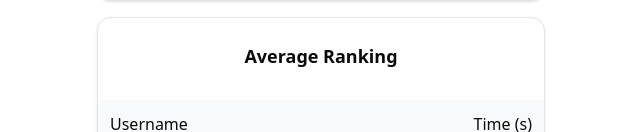
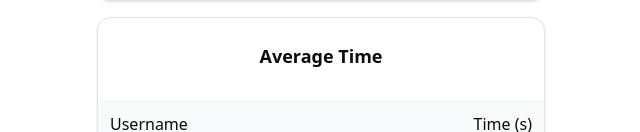
Before and after one commit to mattea11/shootingTimeTracker, a React (Vite) app: page /shootingResults in a window 1280 px wide. Shown: the part 516-648 px from the top of the page, without its empty margins (319-959 px from the left). Built offline with nearby package versions, Linux system fonts and the light colour scheme.

Commit message:
added calculation of tabels on results page, updated result csv

```diff
--- a/src/pages/ShootingResults.tsx
+++ b/src/pages/ShootingResults.tsx
@@ -9,9 +9,9 @@ import { Card, CardContent, CardHeader, CardTitle } from "@/components/ui/card"
 interface TimeData {
   [userId: string]: {
     [round: number]: {
-      time1: string
-      time2: string
-      time3: string
+      time1: { input: string; total?: number; isEditable: boolean }
+      time2: { input: string; total?: number; isEditable: boolean }
+      time3: { input: string; total?: number; isEditable: boolean }
     }
   }
 }
@@ -40,32 +40,43 @@ export default function ShootingResults() {
     }
   }, [])
 
-  const getTime = (userId: string, round: number, timeSlot: "time1" | "time2" | "time3") => {
-    return timeData[userId]?.[round]?.[timeSlot] || ""
+  const getTimeTotal = (userId: string, round: number, timeSlot: "time1" | "time2" | "time3") => {
+    return timeData[userId]?.[round]?.[timeSlot]?.total
   }
 
-  const getAllUserTimes = (userId: string): number[] => {
+  const getAllValidTimesForRound = (userId: string, round: number): number[] => {
     const times: number[] = []
-    for (let round = 1; round <= 20; round++) {
     ;["time1", "time2", "time3"].forEach((timeSlot) => {
-        const time = getTime(userId, round, timeSlot as "time1" | "time2" | "time3")
-        if (time && !isNaN(Number.parseFloat(time))) {
-          times.push(Number.parseFloat(time))
+      const time = getTimeTotal(userId, round, timeSlot as "time1" | "time2" | "time3")
+      if (time !== undefined && !isNaN(time)) {
+        times.push(time)
       }
     })
-    }
     return times
   }
 
   const getSteelShootingRanking = (): UserRanking[] => {
     return users
       .map((user) => {
-        const times = getAllUserTimes(user)
-        const totalTime = times.reduce((sum, time) => sum + time, 0)
+        let totalValidRounds = 0
+        let totalTime = 0
+
+        for (let round = 1; round <= 20; round++) {
+          const roundTimes = getAllValidTimesForRound(user, round)
+          if (roundTimes.length > 0) {
+            totalValidRounds++
+            // Sort times and drop the worst (largest) time
+            const sortedTimes = [...roundTimes].sort((a, b) => a - b)
+            const timesToAverage = sortedTimes.slice(0, -1) // Drop the worst time
+            const roundTotal = timesToAverage.reduce((sum, time) => sum + time, 0)
+            totalTime += roundTotal / timesToAverage.length
+          }
+        }
+
         return {
           username: user,
-          time: totalTime,
-          displayTime: times.length > 0 ? totalTime.toFixed(2) : "N/A",
+          time: totalValidRounds > 0 ? totalTime : 0,
+          displayTime: totalValidRounds > 0 ? totalTime.toFixed(2) : "N/A",
         }
       })
       .filter((user) => user.time > 0)
@@ -75,12 +86,19 @@ export default function ShootingResults() {
   const getAverageRanking = (): UserRanking[] => {
     return users
       .map((user) => {
-        const times = getAllUserTimes(user)
-        const averageTime = times.length > 0 ? times.reduce((sum, time) => sum + time, 0) / times.length : 0
+        const allTimes: number[] = []
+        for (let round = 1; round <= 20; round++) {
+          const roundTimes = getAllValidTimesForRound(user, round)
+          allTimes.push(...roundTimes)
+        }
+
+        const averageTime = allTimes.length > 0 ?
+          allTimes.reduce((sum, time) => sum + time, 0) / allTimes.length : 0
+
         return {
           username: user,
           time: averageTime,
-          displayTime: times.length > 0 ? averageTime.toFixed(2) : "N/A",
+          displayTime: allTimes.length > 0 ? averageTime.toFixed(2) : "N/A",
         }
       })
       .filter((user) => user.time > 0)
@@ -90,12 +108,18 @@ export default function ShootingResults() {
   const getBestTimeRanking = (): UserRanking[] => {
     return users
       .map((user) => {
-        const times = getAllUserTimes(user)
-        const bestTime = times.length > 0 ? Math.min(...times) : 0
+        const allTimes: number[] = []
+        for (let round = 1; round <= 20; round++) {
+          const roundTimes = getAllValidTimesForRound(user, round)
+          allTimes.push(...roundTimes)
+        }
+
+        const bestTime = allTimes.length > 0 ? Math.min(...allTimes) : 0
+
         return {
           username: user,
           time: bestTime,
-          displayTime: times.length > 0 ? bestTime.toFixed(2) : "N/A",
+          displayTime: allTimes.length > 0 ? bestTime.toFixed(2) : "N/A",
         }
       })
       .filter((user) => user.time > 0)
@@ -103,31 +127,63 @@ export default function ShootingResults() {
   }
 
 const exportToCSV = () => {
-    let csv = "User,"
+    // Get all rankings
+    const steelRanking = getSteelShootingRanking();
+    const averageRanking = getAverageRanking();
+    const bestTimeRanking = getBestTimeRanking();
+
+    // Create CSV content
+    let csv = "Shooting Results\n\n";
+
+    // 1. Raw Data Section
+    csv += "Raw Time Data\n";
+    csv += "User,";
     for (let round = 1; round <= 20; round++) {
-      csv += `Round ${round} Time1,Round ${round} Time2,Round ${round} Time3,`
+        csv += `Round ${round} Time1,Round ${round} Time2,Round ${round} Time3,`;
     }
-    csv = csv.slice(0, -1) + "\n"
+    csv = csv.slice(0, -1) + "\n";
 
     users.forEach((user) => {
-      csv += `${user},`
+        csv += `${user},`;
         for (let round = 1; round <= 20; round++) {
-        const time1 = getTime(user, round, "time1")
-        const time2 = getTime(user, round, "time2")
-        const time3 = getTime(user, round, "time3")
-        csv += `${time1},${time2},${time3},`
+            const time1 = getTimeTotal(user, round, "time1") || "";
+            const time2 = getTimeTotal(user, round, "time2") || "";
+            const time3 = getTimeTotal(user, round, "time3") || "";
+            csv += `${time1},${time2},${time3},`;
         }
-      csv = csv.slice(0, -1) + "\n"
-    })
+        csv = csv.slice(0, -1) + "\n";
+    });
 
-    const blob = new Blob([csv], { type: "text/csv" })
-    const url = window.URL.createObjectURL(blob)
-    const a = document.createElement("a")
-    a.href = url
-    a.download = "shooting-times.csv"
-    a.click()
-    window.URL.revokeObjectURL(url)
-  }
+    // 2. Steel Shooting Ranking
+    csv += "\nSteel Shooting Ranking\n";
+    csv += "Rank,Username,Total Time\n";
+    steelRanking.forEach((user, index) => {
+        csv += `${index + 1},${user.username},${user.displayTime}\n`;
+    });
+
+    // 3. Average Ranking
+    csv += "\nAverage Time Ranking\n";
+    csv += "Rank,Username,Average Time\n";
+    averageRanking.forEach((user, index) => {
+        csv += `${index + 1},${user.username},${user.displayTime}\n`;
+    });
+
+    // 4. Best Time Ranking
+    csv += "\nBest Time Ranking\n";
+    csv += "Rank,Username,Best Time\n";
+    bestTimeRanking.forEach((user, index) => {
+        csv += `${index + 1},${user.username},${user.displayTime}\n`;
+    });
+
+    // Create and download the CSV file
+    const blob = new Blob([csv], { type: "text/csv" });
+    const url = window.URL.createObjectURL(blob);
+    const a = document.createElement("a");
+    a.href = url;
+    a.download = "shooting-results.csv";
+    a.click();
+    window.URL.revokeObjectURL(url);
+};
 
   const RankingTable = ({ title, rankings }: { title: string; rankings: UserRanking[] }) => (
     <Card className="mb-4">
@@ -176,7 +232,6 @@ export default function ShootingResults() {
   return (
     <div className="min-h-screen p-4">
       <div className="max-w-md mx-auto">
-        {/* Header with Back Button */}
         <div className="flex items-center gap-3 mb-6">
           <Button variant="outline" size="icon" onClick={() => navigate(-1)}>
             <ArrowLeft className="h-4 w-4" />
@@ -184,16 +239,12 @@ export default function ShootingResults() {
           <h1 className="text-xl font-bold">Shooting Results</h1>
         </div>
 
-        {/* Steel Shooting Ranking */}
         <RankingTable title="Steel Shooting Ranking" rankings={steelRanking} />
 
-        {/* Average Ranking */}
-        <RankingTable title="Average Ranking" rankings={averageRanking} />
+        <RankingTable title="Average Time" rankings={averageRanking} />
 
-        {/* Best Time Ranking */}
         <RankingTable title="Best Time" rankings={bestTimeRanking} />
 
-        {/* Export Button */}
         <Button onClick={exportToCSV} className="w-full h-12 text-base" variant="outline">
           <Download className="mr-2 h-5 w-5" />
           Export to CSV
--- a/src/pages/TimeTrackerTable.tsx
+++ b/src/pages/TimeTrackerTable.tsx
@@ -1,6 +1,6 @@
 "use client"
 
-import { useState } from "react"
+import { useState, useEffect } from "react"
 import { useNavigate } from "react-router-dom"
 import { ChevronLeft, ChevronRight, Plus, Download, BarChart3, Trash2, Edit, X } from "lucide-react"
 import { Button } from "@/components/ui/button"
@@ -30,19 +30,42 @@ const password = import.meta.env.VITE_PASSWORD;
 export default function TimeTrackerTable() {
     const navigate = useNavigate()
 
-    const [currentRound, setCurrentRound] = useState(1)
-    const [users, setUsers] = useState<string[]>([])
+    // Initialize state with localStorage data
+    const [currentRound, setCurrentRound] = useState(() => {
+        const saved = localStorage.getItem("currentRound")
+        return saved ? parseInt(saved) : 1
+    })
+    const [users, setUsers] = useState<string[]>(() => {
+        const saved = localStorage.getItem("shootingUsers")
+        return saved ? JSON.parse(saved) : []
+    })
+    const [timeData, setTimeData] = useState<TimeData>(() => {
+        const saved = localStorage.getItem("shootingTimeData")
+        return saved ? JSON.parse(saved) : {}
+    })
+
     const [newUserName, setNewUserName] = useState("")
-    const [timeData, setTimeData] = useState<TimeData>({})
     const [activeInput, setActiveInput] = useState<{ userId: string, round: number, timeSlot: "time1" | "time2" | "time3" } | null>(null)
     const [passwordDialogOpen, setPasswordDialogOpen] = useState(false)
     const [passwordInput, setPasswordInput] = useState("")
     const [passwordError, setPasswordError] = useState(false)
     const [pendingEdit, setPendingEdit] = useState<{ userId: string, round: number, timeSlot: "time1" | "time2" | "time3" } | null>(null)
-    const [verifiedCells, _] = useState<{ [key: string]: boolean}>({})
     const [editingUser, setEditingUser] = useState<string | null>(null)
     const [editUserName, setEditUserName] = useState("")
     const [showUserDialog, setShowUserDialog] = useState(false)
+
+    // Save data to localStorage whenever it changes
+    useEffect(() => {
+        localStorage.setItem("shootingUsers", JSON.stringify(users))
+    }, [users])
+
+    useEffect(() => {
+        localStorage.setItem("shootingTimeData", JSON.stringify(timeData))
+    }, [timeData])
+
+    useEffect(() => {
+        localStorage.setItem("currentRound", currentRound.toString())
+    }, [currentRound])
 
     const addUser = () => {
         if (newUserName.trim()) {
@@ -244,15 +267,9 @@ export default function TimeTrackerTable() {
     }
 
     const handleShowResults = () => {
-        // Save data to localStorage
-        localStorage.setItem("shootingUsers", JSON.stringify(users))
-        localStorage.setItem("shootingTimeData", JSON.stringify(timeData))
-
-        // Navigate to results page
         navigate("/shootingResults")
     }
 
-    // User management functions
     const handleUserClick = (username: string) => {
         setEditingUser(username)
         setEditUserName(username)
@@ -300,6 +317,19 @@ export default function TimeTrackerTable() {
         setEditUserName("")
     }
 
+    const clearAllData = () => {
+    if (confirm("Are you sure you want to clear all data? This cannot be undone.")) {
+        localStorage.removeItem("shootingUsers")
+        localStorage.removeItem("shootingTimeData")
+        localStorage.removeItem("currentRound")
+
+        setUsers([])
+        setTimeData({})
+        setCurrentRound(1)
+        setNewUserName("")
+    }
+}
+
     return (
         <div className="min-h-full pt-4">
             <div className="max-w-md mx-auto">
@@ -315,6 +345,7 @@ export default function TimeTrackerTable() {
                         <div className="space-y-4">
                             <Input
                                 type="password"
+                                id="passwordInput"
                                 placeholder="Password"
                                 value={passwordInput}
                                 onChange={(e) => setPasswordInput(e.target.value)}
@@ -354,13 +385,13 @@ export default function TimeTrackerTable() {
                         <DialogFooter className="flex gap-2">
 
                             <Button variant="outline" onClick={closeUserDialog}>
-                                <X className="h-4 w-4" ></X>
+                                <X className="h-4 w-4"></X>
                                 Cancel
-                            </Button><Button variant="destructive" onClick={handleDeleteUser} className="flex items-center gap-2">
+                            </Button>
+                            <Button variant="destructive" onClick={handleDeleteUser} className="flex items-center gap-2">
                                 <Trash2 className="h-4 w-4" />
                                 Delete
                             </Button>
-
                             <Button onClick={handleRenameUser} disabled={!editUserName.trim()} className="flex items-center gap-2">
                                 <Edit className="h-4 w-4" />
                                 Save
@@ -411,20 +442,24 @@ export default function TimeTrackerTable() {
                                     </tr>
                                 </thead>
                                 <tbody>
-                                    {users.map((user) => (
-                                        <tr key={user} className="border-b">
+                                    {users.map((user, index) => (
+                                        <tr key={`${user}-${index}`} className="border-b">
                                             <td className="p-3">
                                                 <button
                                                     onClick={() => handleUserClick(user)}
-                                                    className="font-medium text-left hover:text-green-600 hover:font-bold transition-colors"
+                                                    className="font-medium text-left hover:text-green-700 hover:font-bold transition-colors"
+                                                    aria-label={`Edit shooter ${user}`}
                                                 >
                                                     {user}
                                                 </button>
                                             </td>
-                                            {(["time1", "time2", "time3"] as const).map((timeSlot) => (
+                                            {(["time1", "time2", "time3"] as const).map((timeSlot) => {
+                                                const inputId = `${user}-${currentRound}-${timeSlot}`
+                                                return (
                                                     <td key={timeSlot} className="p-2">
                                                         <div className="flex flex-col items-center">
                                                             <Input
+                                                                id={inputId}
                                                                 type="text"
                                                                 placeholder="0.00"
                                                                 className="text-center text-sm h-10"
@@ -439,8 +474,8 @@ export default function TimeTrackerTable() {
                                                                     (!activeInput ||
                                                                         activeInput.userId !== user ||
                                                                         activeInput.round !== currentRound ||
-                                                                    activeInput.timeSlot !== timeSlot) &&
-                                                                !verifiedCells[`${user}-${currentRound}-${timeSlot}`])}
+                                                                        activeInput.timeSlot !== timeSlot))}
+                                                                aria-label={`${user} round ${currentRound} ${timeSlot}`}
                                                             />
                                                             {activeInput?.userId !== user ||
                                                                 activeInput?.round !== currentRound ||
@@ -451,20 +486,28 @@ export default function TimeTrackerTable() {
                                                             ) : null}
                                                         </div>
                                                     </td>
-                                            ))}
+                                                )
+                                            })}
                                         </tr>
                                     ))}
                                     <tr className="border-b bg-gray-50">
                                         <td colSpan={4} className="p-3">
                                             <div className="flex gap-2">
                                                 <Input
+                                                    id="newShooterName"
                                                     className="w-full text-sm"
                                                     placeholder="New shooter name"
                                                     value={newUserName}
                                                     onChange={(e) => setNewUserName(e.target.value)}
                                                     onKeyPress={(e) => e.key === "Enter" && addUser()}
+                                                    aria-label="New shooter name input"
                                                 />
-                                                <Button size="sm" onClick={addUser} disabled={!newUserName.trim()}>
+                                                <Button
+                                                    size="sm"
+                                                    onClick={addUser}
+                                                    disabled={!newUserName.trim()}
+                                                    aria-label="Add new shooter"
+                                                >
                                                     <Plus className="h-4 w-4" />
                                                 </Button>
                                             </div>
@@ -479,17 +522,37 @@ export default function TimeTrackerTable() {
                 {/* Action Buttons */}
                 <div className="space-y-3">
                     {users.length > 0 && (
-                        <Button className="w-full h-12 text-base" variant="default" onClick={handleShowResults}>
+                        <>
+                        <Button
+                            className="w-full h-12 text-base"
+                            variant="default"
+                            onClick={handleShowResults}
+                            aria-label="Show results"
+                        >
                             <BarChart3 className="mr-2 h-5 w-5" />
                             Show Results
                         </Button>
-                    )}
 
-                    {users.length > 0 && (
-                        <Button onClick={exportToCSV} className="w-full h-12 text-base" variant="outline">
+                        <Button
+                            onClick={exportToCSV}
+                            className="w-full h-12 text-base"
+                            variant="outline"
+                            aria-label="Export to CSV"
+                        >
                             <Download className="mr-2 h-5 w-5" />
                             Export to CSV
                         </Button>
+
+                         <Button
+                            onClick={clearAllData}
+                            className="w-full h-12 text-base"
+                            variant="destructive"
+                            aria-label="Clear all data"
+                        >
+                            <Trash2 className="mr-2 h-5 w-5" />
+                            Clear All Data
+                        </Button>
+                    </>
                     )}
                 </div>
             </div>
```
Lines whose indentation alone changed are shown as unchanged.
